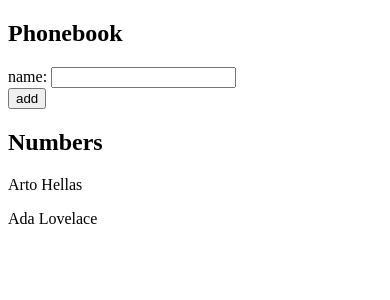
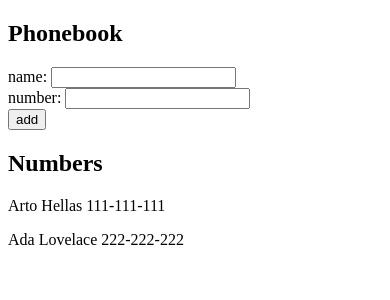
Before and after one commit to KarolKarnas/full-stack-open, a React (Create React App) app in the folder part2/phonebook/: page / in a window 390 px wide. Shown: the top 300 px of the page. Built offline with nearby package versions, Linux system fonts and the light colour scheme.

Commit message:
Solution for 2.8: The Phonebook Step3

```diff
--- a/part2/phonebook/src/App.js
+++ b/part2/phonebook/src/App.js
@@ -2,27 +2,41 @@ import { useState } from 'react';
 
 const App = () => {
 	const [persons, setPersons] = useState([
-		{ name: 'Arto Hellas' },
-		{ name: 'Ada Lovelace' },
+		{ name: 'Arto Hellas', number: '111-111-111' },
+		{ name: 'Ada Lovelace', number: '222-222-222' },
 	]);
 	const [newName, setNewName] = useState('');
+	const [newNumber, setNewNumber] = useState('');
 
 	const handleSubmit = (e) => {
 		e.preventDefault();
-		if (newName === '') return alert(`Can't add an empty string to phonebook`);
-		if (
-			persons.findIndex(
-				(person) => person.name.toLowerCase() === newName.toLowerCase()
-			) !== -1
-		)
+		if (newName === '') return alert(`Can't add an empty name to phonebook`);
+
+		if (newNumber === '') return alert(`Can't add an empty number to phonebook`);
+		const indexName = persons.findIndex(
+			(person) => person.name.toLowerCase() === newName.toLowerCase()
+		);
+
+		const indexNumber = persons.findIndex(
+			(person) => person.number === newNumber
+		);
+		if (indexName !== -1)
 			return alert(`${newName} is already added to phonebook`);
-		const newPerson = { name: newName };
+		if (indexNumber !== -1)
+			return alert(`${newNumber} is already added to phonebook`);
+
+		const newPerson = { name: newName, number: newNumber };
 		setPersons([...persons, newPerson]);
 		setNewName('');
+		setNewNumber('');
 	};
 
 	const handleChangeName = (e) => {
 		setNewName(e.target.value);
+	};
+
+	const handleChangeNumber = (e) => {
+		setNewNumber(e.target.value);
 	};
 	return (
 		<div>
@@ -32,12 +46,17 @@ const App = () => {
 					name: <input value={newName} onChange={handleChangeName} />
 				</div>
 				<div>
+					number: <input value={newNumber} onChange={handleChangeNumber} />
+				</div>
+				<div>
 					<button type='submit'>add</button>
 				</div>
 			</form>
 			<h2>Numbers</h2>
 			{persons.map((person) => (
-				<p key={person.name}>{person.name}</p>
+				<p key={person.name}>
+					{person.name} {person.number}
+				</p>
 			))}
 		</div>
 	);
```
